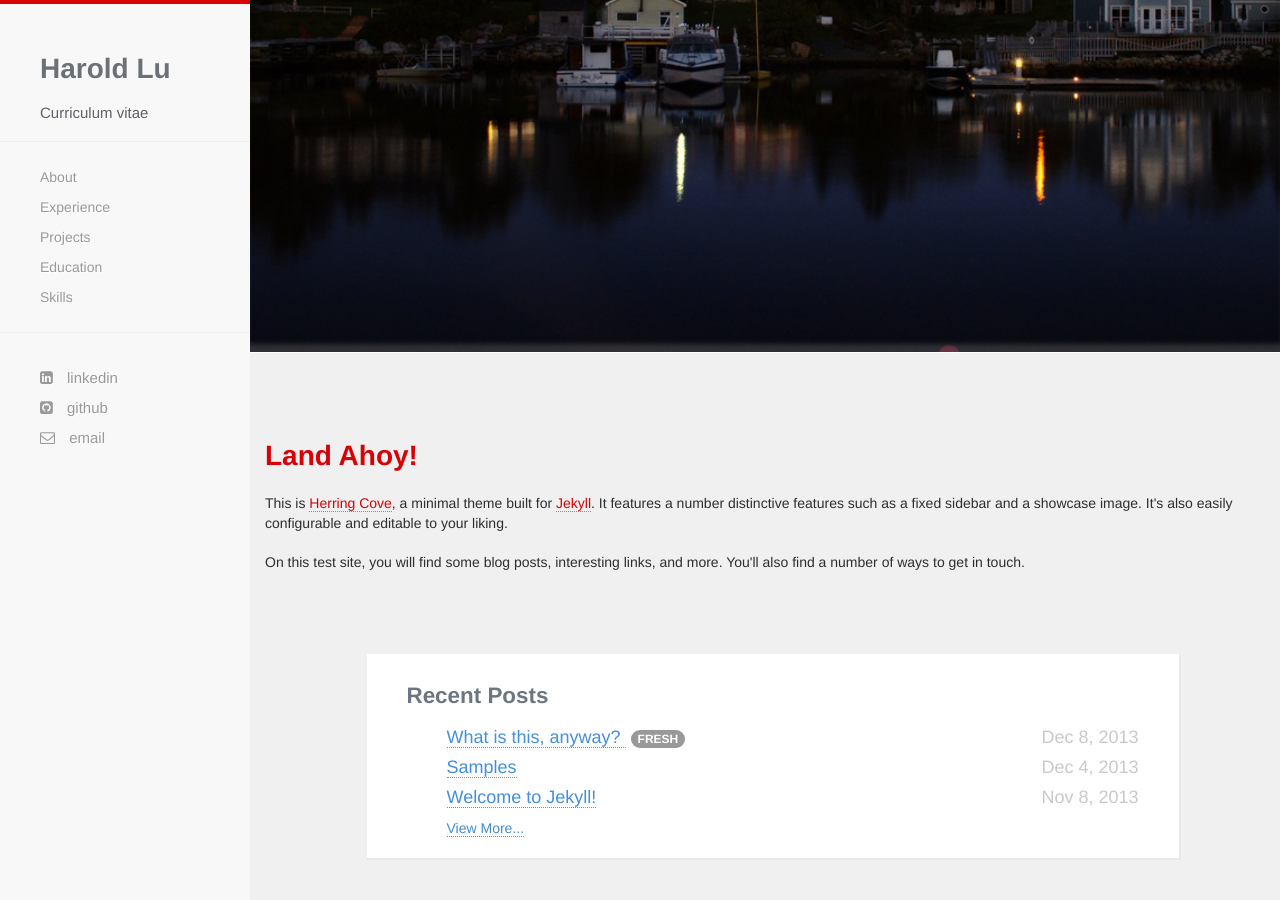
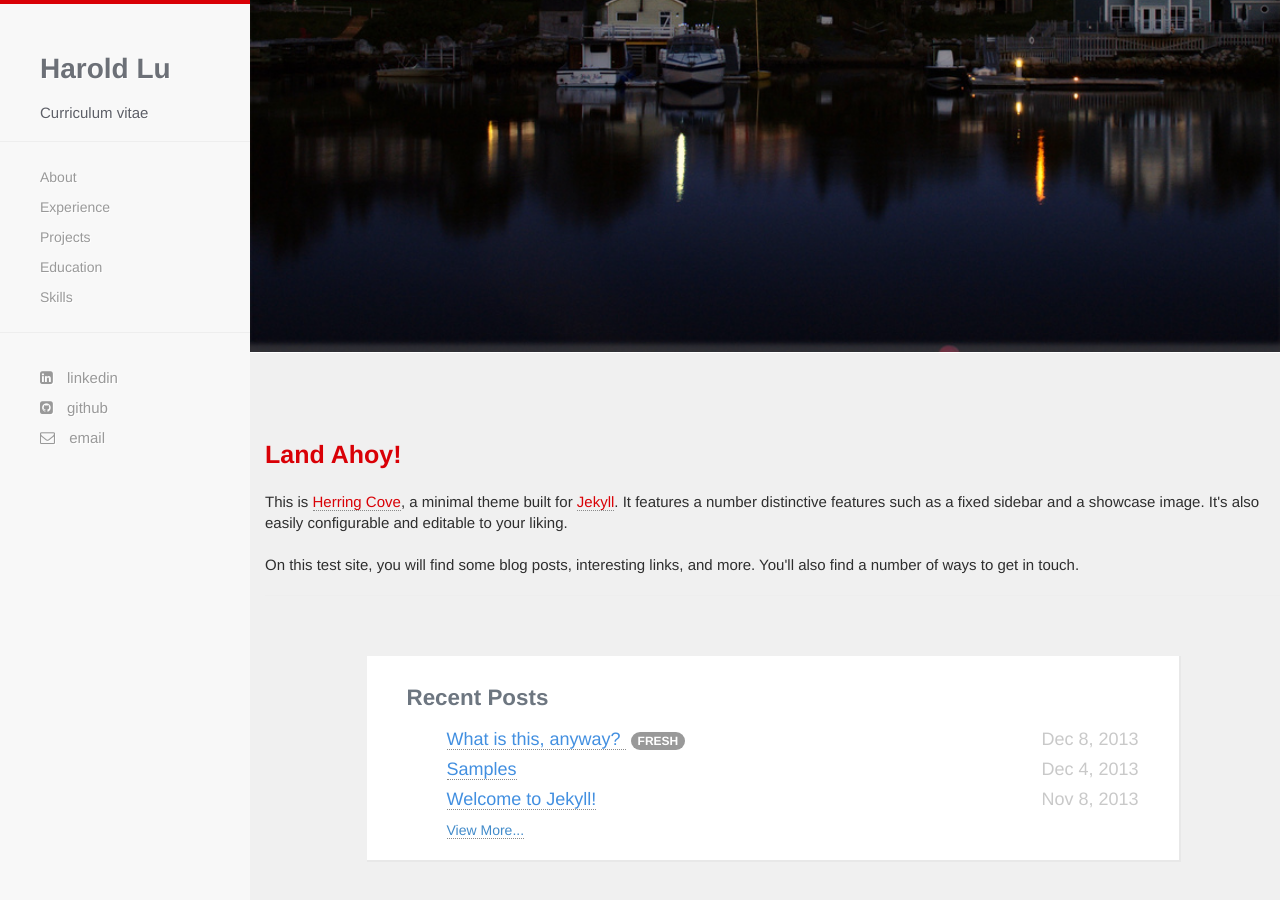
Before and after one commit to harold-lu/harold-lu.github.io, a Jekyll site: the page built from index.html, in a window 1280 px wide and 900 px high, scrolled down 351 px. Built offline with Jekyll 4.4.1, drawn with Linux system fonts in a browser that asks for light colours; nearby versions of some CDN libraries.

Commit message:
update body

```diff
--- a/css/hc.css
+++ b/css/hc.css
@@ -290,7 +290,7 @@
 
 #welcome-greeting > h1
 {
-  font-size:2em;
+  font-size:25px;
   font-weight:700;
   color:#d90006;
   line-height:130%
@@ -298,7 +298,7 @@
 
 #welcome-greeting > h2
 {
-  font-size:1em;
+  font-size:15px;
   font-weight:100;
   color:#2e2e2e;
   padding-top:0;
```
